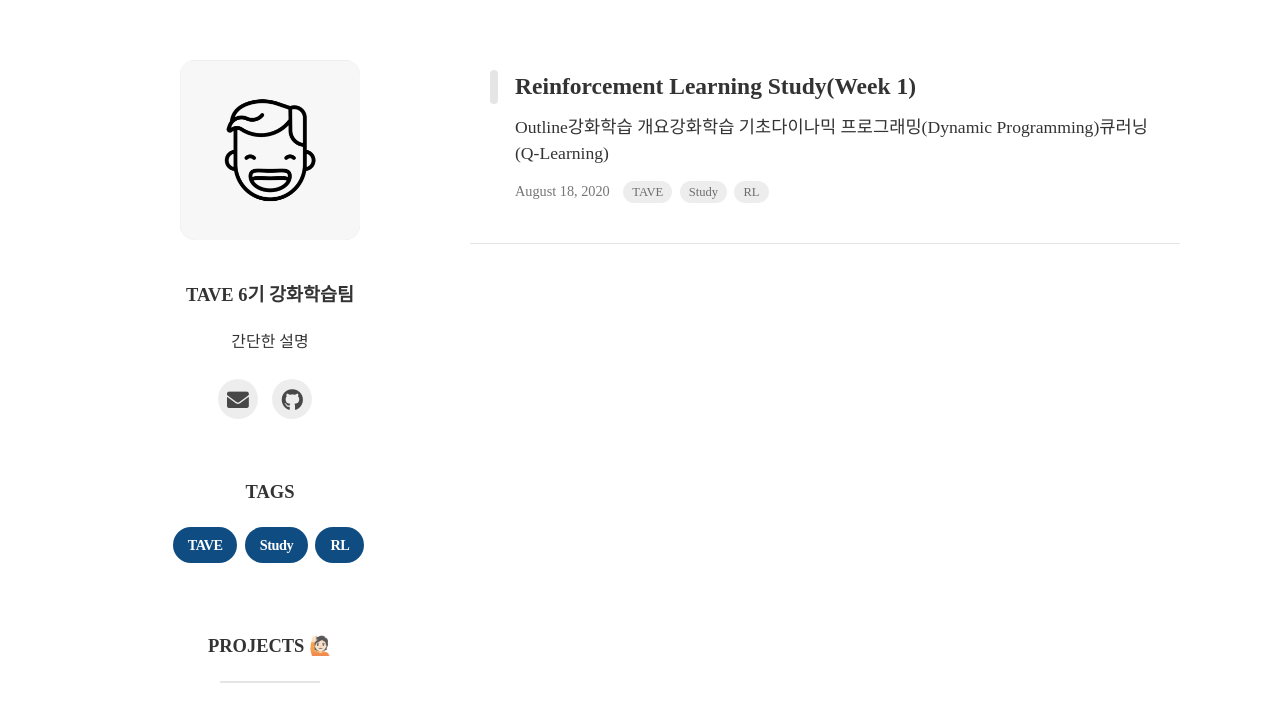
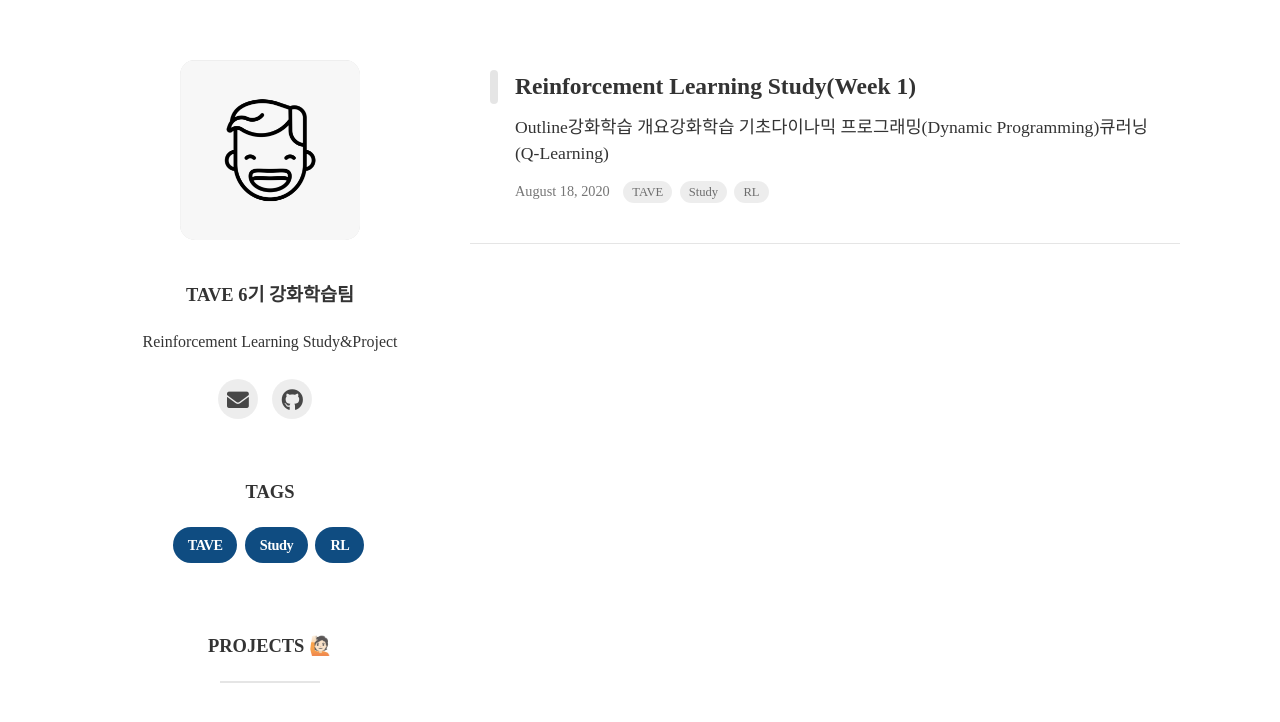
Before and after one commit to TAVE-6th-RLstudy/TAVE-6th-RLstudy.github.io, a Jekyll site: the page built from index.html, in a window 1280 px wide. Shown: the top 722 px of the page. Built offline with Jekyll 4.4.1, drawn with Linux system fonts in a browser that asks for light colours; nearby versions of some CDN libraries; some web fonts are replaced; the list of posts is cut into pages by our own code.

Commit message:
edit description

```diff
--- a/_config.yml
+++ b/_config.yml
@@ -13,7 +13,7 @@ theme_settings:
   profile:
     image: assets/img/smile.png
     username: TAVE 6기 강화학습팀
-    description: 간단한 설명
+    description: Reinforcement Learning Study&Project
     experience:
       - start: 2020-08-13
         end:
```
